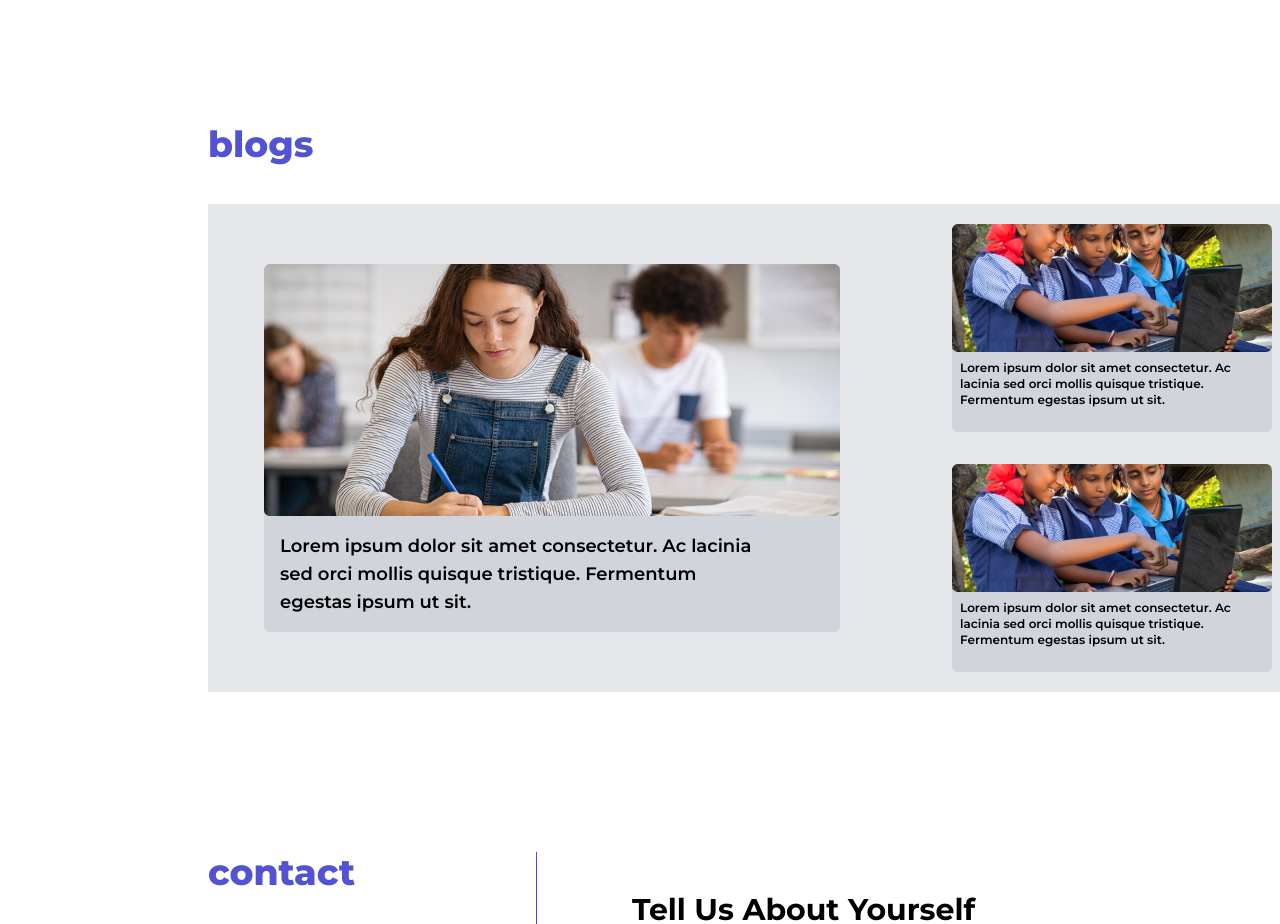
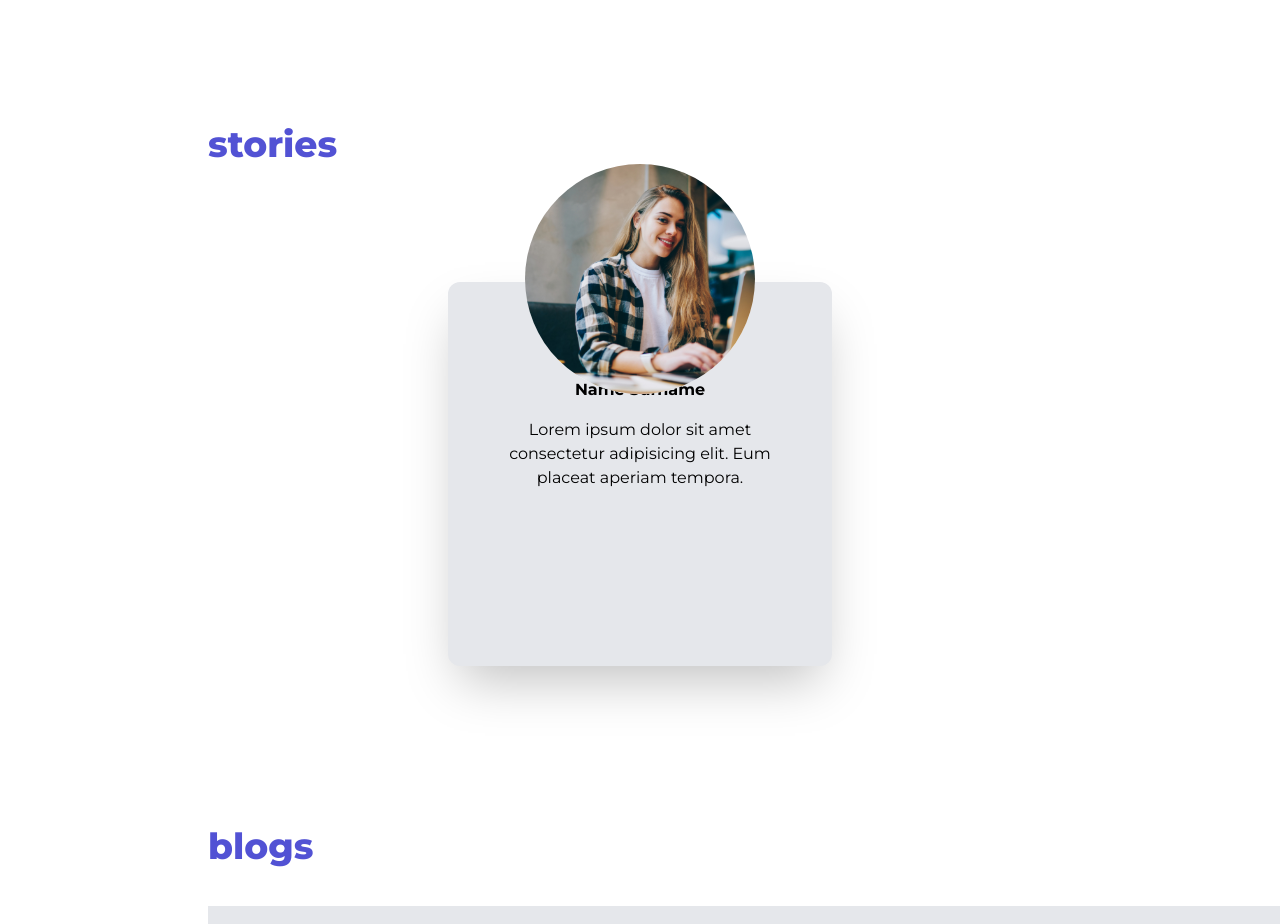
Before and after one commit to ishitaraina1807/Uni-Website, a Next.js app: page / in a window 1280 px wide. Shown: the part 4320-5244 px from the top of the page. Built offline with nearby package versions, Linux system fonts and the light colour scheme.

Commit message:
components

```diff
--- a/app/page.tsx
+++ b/app/page.tsx
@@ -4,7 +4,7 @@ import About from "@/components/About";
 import EventPage from "@/components/EventPage";
 import Academics from "@/components/Academics";
 import Programs from "@/components/Programs";
-// import Stories from "@/components/Stories";
+import Stories from "@/components/Stories";
 import Blogs from "@/components/Blogs";
 import Contact from "@/components/Contact";
 
@@ -18,7 +18,7 @@ export default function Page() {
       <EventPage/>
       <Academics/>
       <Programs/>
-      {/* <Stories/> */}
+      <Stories/>
       <Blogs/>
       <Contact/>
     </div>
--- a/components/Stories.tsx
+++ b/components/Stories.tsx
@@ -4,17 +4,25 @@ import stories1 from '../assets/stories1.svg'
 import stories2 from '../assets/stories2.svg'
 
 export default function Stories() {
-  return (
-    <div className='mx-52'>
-      <h1 className='text-[#5252D4] text-4xl font-extrabold mt-40'>stories</h1>
-      <div className="flex">
-        <div>
-        <Image src={stories1} alt="faculty" />
-        <div className="w-[384px] h-[362px] flex-shrink-0 bg-gray-300">
-        <p className='text-sm text-center font-semibold mt-4'>Prof Mac Sandman</p>
-        </div>
+    return (
+      <div className="mx-52 mt-40">
+        <h1 className='text-[#5252D4] text-4xl font-extrabold '>stories</h1>
+        <div className="flex flex-col items-center">
+          <div className="bg-white rounded-full relative -mb-28 z-50">
+            <Image src={stories1} alt="img" />
+          </div>
+
+          <div className="bg-gray-200 shadow-2xl rounded-xl w-96 h-96 pb-8 px-8 relative pt-24">
+            <div>
+              <p className="text-center bt-smalltitle font-bold pb-4">Name Surname</p>
+
+              <p className="text-center bt-smalltext">
+                Lorem ipsum dolor sit amet consectetur adipisicing elit. Eum placeat
+                aperiam tempora.
+              </p>
+            </div>
+          </div>
         </div>
       </div>
-    </div>
-  )
-}
+    );
+  }
```
